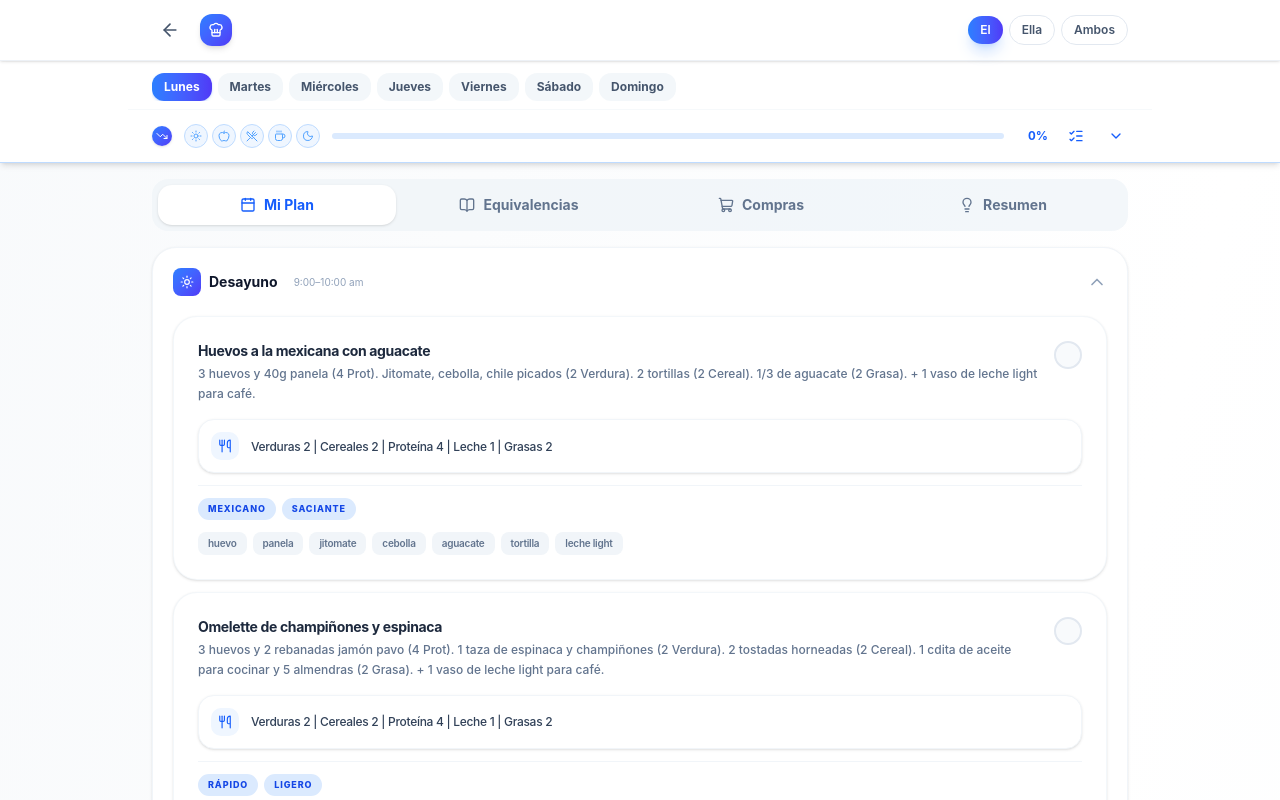
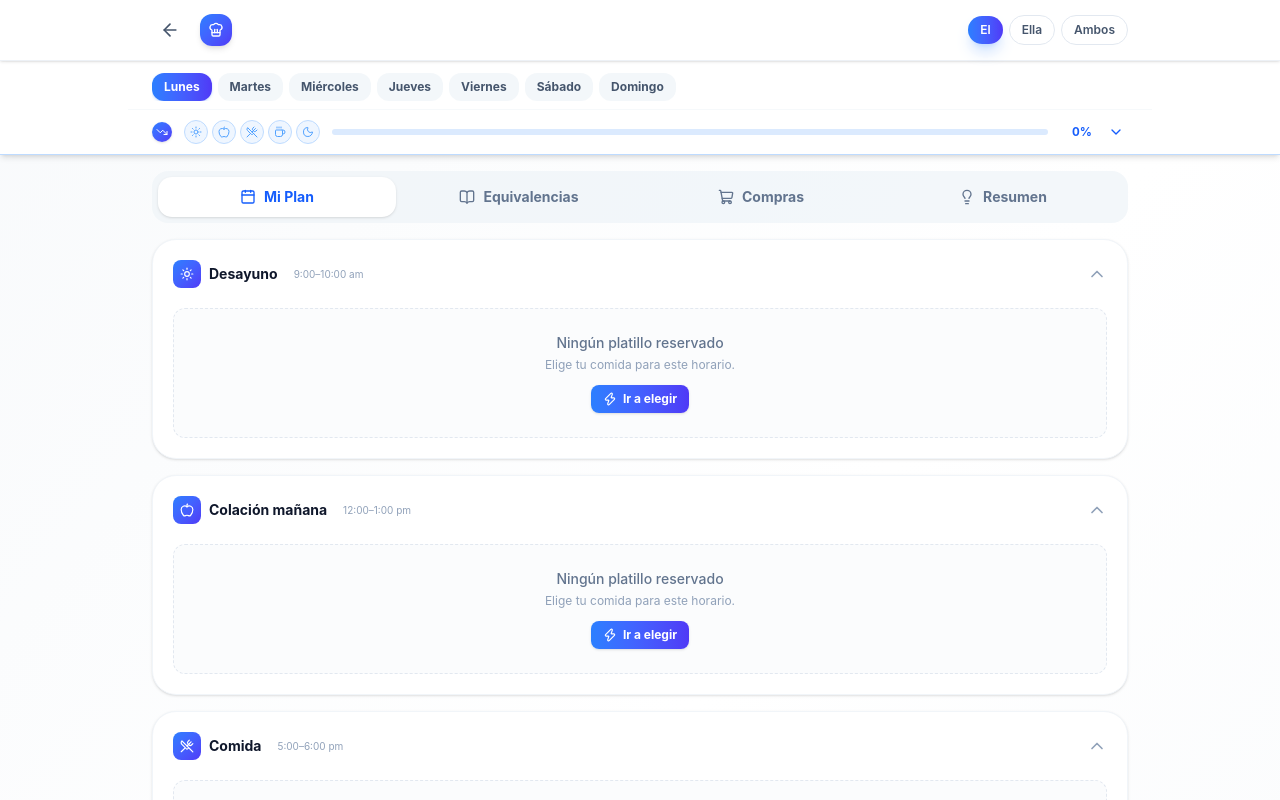
Before and after one commit to VtorErick/PlanNutricional, a React (Vite) app: page / in a window 1280 px wide. Both pictures are taken after a click on the button 422 px from the left and 729 px from the top of the page. Shown: the top 800 px of the page. Built offline with nearby package versions, Linux system fonts and the light colour scheme.

Commit message:
feat: activar modo lectura por horario con entrada directa a edición

```diff
--- a/src/App.tsx
+++ b/src/App.tsx
@@ -4,7 +4,7 @@ import {
   ChefHat, CheckCircle2, TrendingDown, Calendar,
   BookOpen, Zap, Shield, Lightbulb, BarChart3, ArrowLeft,
   Sun, Coffee, UtensilsCrossed, Moon, Apple, AlertTriangle,
-  Heart, ChevronDown, ChevronUp, ShoppingCart, ListChecks, FileText, Settings, X, KeyRound
+  Heart, ChevronDown, ChevronUp, ShoppingCart, FileText, Settings, X, KeyRound
 } from 'lucide-react';
 import MealSelector from './components/MealSelector';
 import EquivalenciasCard from './components/EquivalenciasCard';
@@ -243,9 +243,7 @@ export default function App() {
   const [momentosColapsados, setMomentosColapsados] = useState<Record<string, boolean>>({});
   const [tab, setTab] = useState<'plan' | 'equivalencias' | 'resumen' | 'compras'>('plan');
   const [progressExpanded, setProgressExpanded] = useState(false);
-  const [vistaFiltrada, setVistaFiltrada] = useState(() => {
-    try { return localStorage.getItem('vistaFiltrada') === 'true'; } catch { return false; }
-  });
+  const [momentosEnEdicion, setMomentosEnEdicion] = useState<Record<string, boolean>>({});
   const [comprasCheck, setComprasCheck] = useState<Record<string, boolean>>(() => {
     try {
       const saved = localStorage.getItem('comprasCheck');
@@ -489,10 +487,6 @@ export default function App() {
     localStorage.setItem('seleccionesDieta', JSON.stringify(selecciones));
   }, [selecciones]);
 
-  useEffect(() => {
-    localStorage.setItem('vistaFiltrada', String(vistaFiltrada));
-  }, [vistaFiltrada]);
-
   // Refs to handle auto-scrolling to each meal section
   const mealSectionRefs = useRef<Record<string, HTMLDivElement | null>>({});
 
@@ -629,6 +623,7 @@ export default function App() {
   useEffect(() => {
     setProgressExpanded(false);
     setMomentosColapsados({});
+    setMomentosEnEdicion({});
   }, [tab, diaActivo, perfilActivo]);
 
   const listaCompras = useMemo(() => {
@@ -1437,15 +1432,6 @@ export default function App() {
                 {progresoDia}%
               </span>
 
-              {/* View Selected Only Filter */}
-              <button
-                className={`flex-shrink-0 p-1.5 sm:p-2 rounded-full transition-all duration-200 ${vistaFiltrada ? `bg-gradient-to-br ${ac.bgGradient} text-white shadow-sm scale-105` : `hover:${ac.bgLight} ${ac.text}`}`}
-                onClick={(e) => { e.stopPropagation(); setVistaFiltrada((v) => !v); }}
-                title={vistaFiltrada ? 'Desactivar filtro' : 'Mostrar solo comidas seleccionadas'}
-              >
-                <ListChecks className="w-4 h-4 sm:w-4 sm:h-4 text-inherit" />
-              </button>
-
               {/* Toggle expand */}
               <button
                 className={`flex-shrink-0 p-1 rounded-full hover:${ac.bgLight} transition-colors`}
@@ -1606,20 +1592,16 @@ export default function App() {
                 {perfilBase.momentos.map((momento) => {
                   const Icon = momentoIcons[momento.key] || UtensilsCrossed;
                   const done = momentoCompletado[momento.key];
-
-                  // Helper para filtrar comidas seleccionadas
-                  const filterMeals = (perfilId: string, meals: any[]) => {
-                    if (!vistaFiltrada) return meals;
-                    return meals.filter(m => selecciones[`${perfilId}-${diaActivo}-${momento.key}-${m.nombre}`]);
-                  };
-
-                  const mealsSingle = filterMeals(perfilActivo as string, perfilBase.plan[diaActivo]?.[momento.key] || []);
-                  const mealsVO = filterMeals('vo', perfilesData.vo.plan[diaActivo]?.[momento.key] || []);
-                  const mealsVA = filterMeals('va', perfilesData.va.plan[diaActivo]?.[momento.key] || []);
-
-                  // Si la vista está filtrada y no hay comidas seleccionadas en este momento para el perfil activo
-                  const isElegidoVacio = vistaFiltrada && (
-                    isAmbos ? (mealsVO.length === 0 && mealsVA.length === 0) : mealsSingle.length === 0
+                  const estaEnEdicion = Boolean(momentosEnEdicion[momento.key]);
+                  const mealsSingleAll = perfilBase.plan[diaActivo]?.[momento.key] || [];
+                  const mealsVOAll = perfilesData.vo.plan[diaActivo]?.[momento.key] || [];
+                  const mealsVAAll = perfilesData.va.plan[diaActivo]?.[momento.key] || [];
+                  const mealsSingleSeleccionadas = mealsSingleAll.filter(m => selecciones[`${perfilActivo}-${diaActivo}-${momento.key}-${m.nombre}`]);
+                  const mealsVOSeleccionadas = mealsVOAll.filter(m => selecciones[`vo-${diaActivo}-${momento.key}-${m.nombre}`]);
+                  const mealsVASeleccionadas = mealsVAAll.filter(m => selecciones[`va-${diaActivo}-${momento.key}-${m.nombre}`]);
+                  const isElegidoVacio = !estaEnEdicion && (isAmbos
+                    ? (mealsVOSeleccionadas.length === 0 && mealsVASeleccionadas.length === 0)
+                    : mealsSingleSeleccionadas.length === 0
                   );
 
                   return (
@@ -1631,11 +1613,11 @@ export default function App() {
                     >
                       <button
                         onClick={() => {
-                          if (!vistaFiltrada) {
+                          if (!estaEnEdicion) {
                             setMomentosColapsados(p => ({...p, [momento.key]: !p[momento.key]}));
                           }
                         }}
-                        className={`w-full flex items-center justify-between text-left p-4 sm:p-5 transition-colors focus:outline-none ${done ? 'bg-slate-50/50' : 'hover:bg-slate-50'} ${vistaFiltrada ? 'cursor-default' : ''}`}
+                        className={`w-full flex items-center justify-between text-left p-4 sm:p-5 transition-colors focus:outline-none ${done ? 'bg-slate-50/50' : 'hover:bg-slate-50'} ${estaEnEdicion ? 'cursor-default' : ''}`}
                       >
                         <h3 className="text-sm font-bold text-slate-900 flex items-center gap-2">
                           <div className={`w-7 h-7 rounded-lg bg-gradient-to-br ${ac.bgGradient} flex items-center justify-center flex-shrink-0`}>
@@ -1649,7 +1631,7 @@ export default function App() {
                           )}
                           <span className="text-[10px] font-normal text-slate-400 ml-2 whitespace-nowrap">{momento.hora}</span>
                         </h3>
-                        {vistaFiltrada ? (
+                        {estaEnEdicion ? (
                           <div className={`w-2 h-2 rounded-full flex-shrink-0 bg-gradient-to-br ${ac.bgGradient}`} />
                         ) : (
                           <motion.div animate={{ rotate: momentosColapsados[momento.key] ? -180 : 0 }} transition={{ type: "spring", damping: 20 }}>
@@ -1659,7 +1641,7 @@ export default function App() {
                       </button>
 
                       <AnimatePresence initial={false}>
-                        {(!momentosColapsados[momento.key] || vistaFiltrada) && (
+                        {(!momentosColapsados[momento.key] || estaEnEdicion) && (
                           <motion.div
                             key="content"
                             initial={{ height: 0, opacity: 0 }}
@@ -1671,14 +1653,21 @@ export default function App() {
                               {isElegidoVacio ? (
                                 <div className="text-center py-6 px-4 bg-slate-50/50 rounded-xl border border-dashed border-slate-200">
                                   <p className="text-slate-500 text-sm font-medium">Ningún platillo reservado</p>
-                                  <p className="text-slate-400 text-xs mt-1">Desactiva el filtro superior para ver las opciones disponibles y marcar tu comida.</p>
+                                  <p className="text-slate-400 text-xs mt-1">Elige tu comida para este horario.</p>
+                                  <button
+                                    onClick={() => setMomentosEnEdicion((prev) => ({ ...prev, [momento.key]: true }))}
+                                    className={`mt-3 inline-flex items-center gap-1.5 rounded-lg px-3 py-1.5 text-xs font-bold text-white bg-gradient-to-r ${ac.bgGradient} shadow-sm hover:opacity-95 active:scale-95 transition`}
+                                  >
+                                    <Zap className="w-3.5 h-3.5" />
+                                    Ir a elegir
+                                  </button>
                                 </div>
                               ) : (
                                 <>
                                   {!isAmbos && (
-                                    vistaFiltrada ? (
+                                    !estaEnEdicion ? (
                                       <div className="space-y-3">
-                                        {mealsSingle.map((meal, idx) => (
+                                        {mealsSingleSeleccionadas.map((meal, idx) => (
                                           <div key={idx} className={`p-4 rounded-xl border border-slate-100 bg-gradient-to-r ${ac.bgLight} to-transparent`}>
                                             <h4 className={`font-bold text-sm mb-1 ${ac.text}`}>{meal.nombre}</h4>
                                             <p className="text-slate-600 text-xs leading-relaxed">{meal.detalle}</p>
@@ -1687,27 +1676,37 @@ export default function App() {
                                             )}
                                           </div>
                                         ))}
+                                        <button
+                                          onClick={() => setMomentosEnEdicion((prev) => ({ ...prev, [momento.key]: true }))}
+                                          className={`inline-flex items-center gap-1.5 rounded-lg px-3 py-1.5 text-xs font-bold ${ac.text} ${ac.bgLight} border ${ac.border} hover:opacity-90 active:scale-95 transition`}
+                                        >
+                                          <Zap className="w-3.5 h-3.5" />
+                                          Cambiar opción
+                                        </button>
                                       </div>
                                     ) : (
                                       <MealSelector
                                         perfil={perfilActivo}
-                                        comidas={mealsSingle}
+                                        comidas={mealsSingleAll}
                                         dia={diaActivo}
                                         momento={momento.key}
                                         selecciones={selecciones}
-                                        onToggle={toggleSeleccion}
+                                        onToggle={(perfilId, dia, momentoKey, nombre) => {
+                                          toggleSeleccion(perfilId, dia, momentoKey, nombre);
+                                          setMomentosEnEdicion((prev) => ({ ...prev, [momentoKey]: false }));
+                                        }}
                                         accentClasses={accentColors}
                                       />
                                     )
                                   )}
 
                                   {isAmbos && (
-                                    vistaFiltrada ? (
+                                    !estaEnEdicion ? (
                                       <div className="grid md:grid-cols-2 gap-4">
-                                        {(mealsVO.length > 0 || mealsVA.length === 0) && (
+                                        {(mealsVOSeleccionadas.length > 0 || mealsVASeleccionadas.length === 0) && (
                                           <div className="space-y-3">
                                             <div className="text-[10px] font-bold text-blue-500 uppercase tracking-wider mb-2">Para {perfilesData.vo.nombre}</div>
-                                            {mealsVO.map((meal, idx) => (
+                                            {mealsVOSeleccionadas.map((meal, idx) => (
                                               <div key={idx} className="p-4 rounded-xl border border-blue-50 bg-gradient-to-r from-blue-50 to-transparent">
                                                 <h4 className="font-bold text-sm mb-1 text-blue-800">{meal.nombre}</h4>
                                                 <p className="text-slate-600 text-xs leading-relaxed">{meal.detalle}</p>
@@ -1718,10 +1717,10 @@ export default function App() {
                                             ))}
                                           </div>
                                         )}
-                                        {(mealsVA.length > 0 || mealsVO.length === 0) && (
+                                        {(mealsVASeleccionadas.length > 0 || mealsVOSeleccionadas.length === 0) && (
                                           <div className="space-y-3">
                                             <div className="text-[10px] font-bold text-rose-500 uppercase tracking-wider mb-2">Para {perfilesData.va.nombre}</div>
-                                            {mealsVA.map((meal, idx) => (
+                                            {mealsVASeleccionadas.map((meal, idx) => (
                                               <div key={idx} className="p-4 rounded-xl border border-rose-50 bg-gradient-to-r from-rose-50 to-transparent">
                                                 <h4 className="font-bold text-sm mb-1 text-rose-800">{meal.nombre}</h4>
                                                 <p className="text-slate-600 text-xs leading-relaxed">{meal.detalle}</p>
@@ -1732,6 +1731,15 @@ export default function App() {
                                             ))}
                                           </div>
                                         )}
+                                        <div className="md:col-span-2">
+                                          <button
+                                            onClick={() => setMomentosEnEdicion((prev) => ({ ...prev, [momento.key]: true }))}
+                                            className={`inline-flex items-center gap-1.5 rounded-lg px-3 py-1.5 text-xs font-bold ${ac.text} ${ac.bgLight} border ${ac.border} hover:opacity-90 active:scale-95 transition`}
+                                          >
+                                            <Zap className="w-3.5 h-3.5" />
+                                            Cambiar opción
+                                          </button>
+                                        </div>
                                       </div>
                                     ) : (
                                       <div className="grid md:grid-cols-2 gap-4">
@@ -1739,11 +1747,14 @@ export default function App() {
                                           <h4 className="font-bold text-blue-800 text-xs mb-2">Para {perfilesData.vo.nombre}</h4>
                                           <MealSelector
                                             perfil="vo"
-                                            comidas={mealsVO}
+                                            comidas={mealsVOAll}
                                             dia={diaActivo}
                                             momento={momento.key}
                                             selecciones={selecciones}
-                                            onToggle={toggleSeleccion}
+                                            onToggle={(perfilId, dia, momentoKey, nombre) => {
+                                              toggleSeleccion(perfilId, dia, momentoKey, nombre);
+                                              setMomentosEnEdicion((prev) => ({ ...prev, [momentoKey]: false }));
+                                            }}
                                             accentClasses={{
                                               bg: 'bg-blue-500', bgLight: 'bg-blue-50', bgGradient: 'from-blue-500 to-indigo-600',
                                               text: 'text-blue-600', border: 'border-blue-200', borderAccent: 'border-blue-500',
@@ -1755,11 +1766,14 @@ export default function App() {
                                           <h4 className="font-bold text-rose-800 text-xs mb-2">Para {perfilesData.va.nombre}</h4>
                                           <MealSelector
                                             perfil="va"
-                                            comidas={mealsVA}
+                                            comidas={mealsVAAll}
                                             dia={diaActivo}
                                             momento={momento.key}
                                             selecciones={selecciones}
-                                            onToggle={toggleSeleccion}
+                                            onToggle={(perfilId, dia, momentoKey, nombre) => {
+                                              toggleSeleccion(perfilId, dia, momentoKey, nombre);
+                                              setMomentosEnEdicion((prev) => ({ ...prev, [momentoKey]: false }));
+                                            }}
                                             accentClasses={{
                                               bg: 'bg-rose-500', bgLight: 'bg-rose-50', bgGradient: 'from-rose-500 to-pink-600',
                                               text: 'text-rose-600', border: 'border-rose-200', borderAccent: 'border-rose-500',
```
